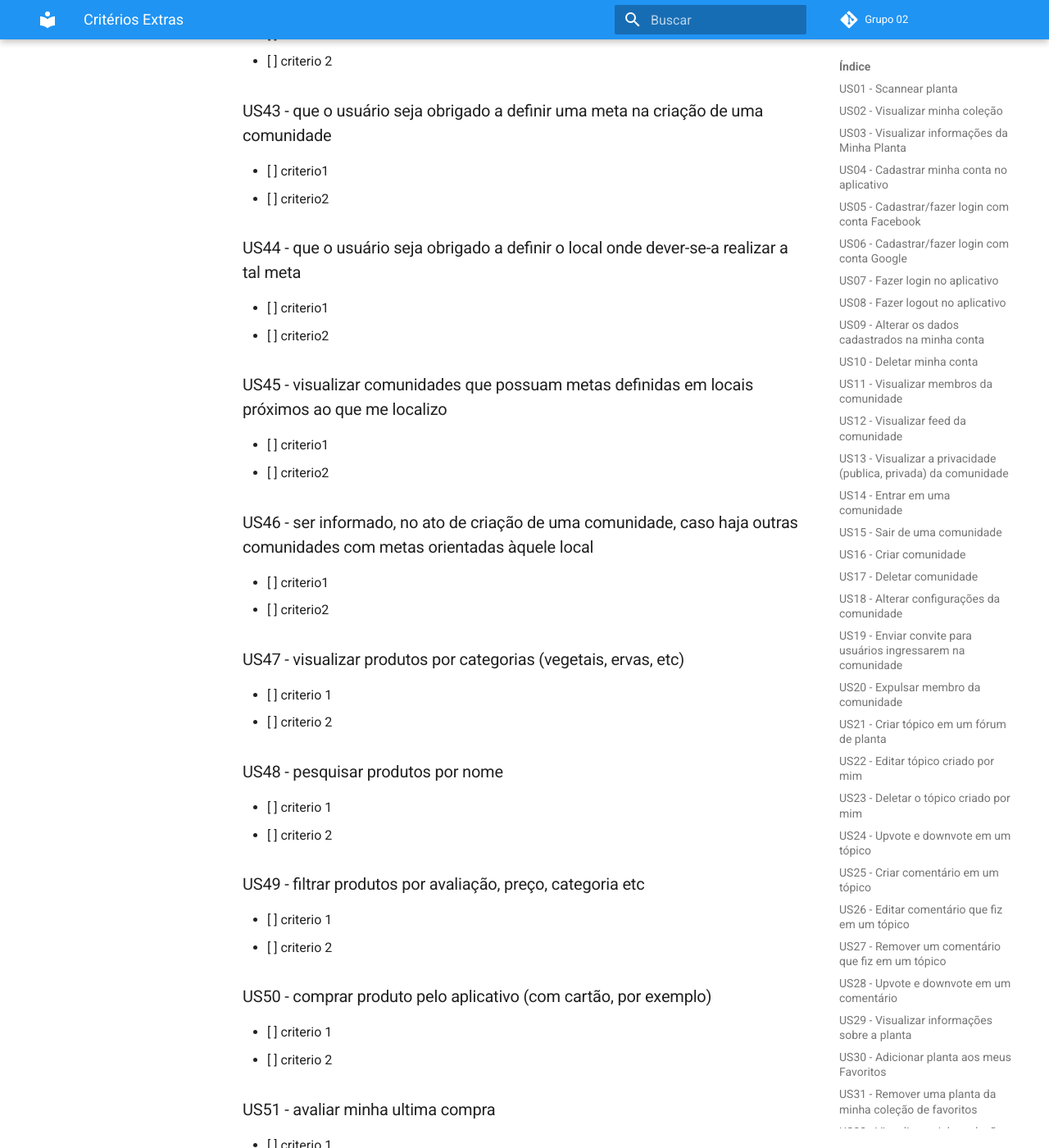
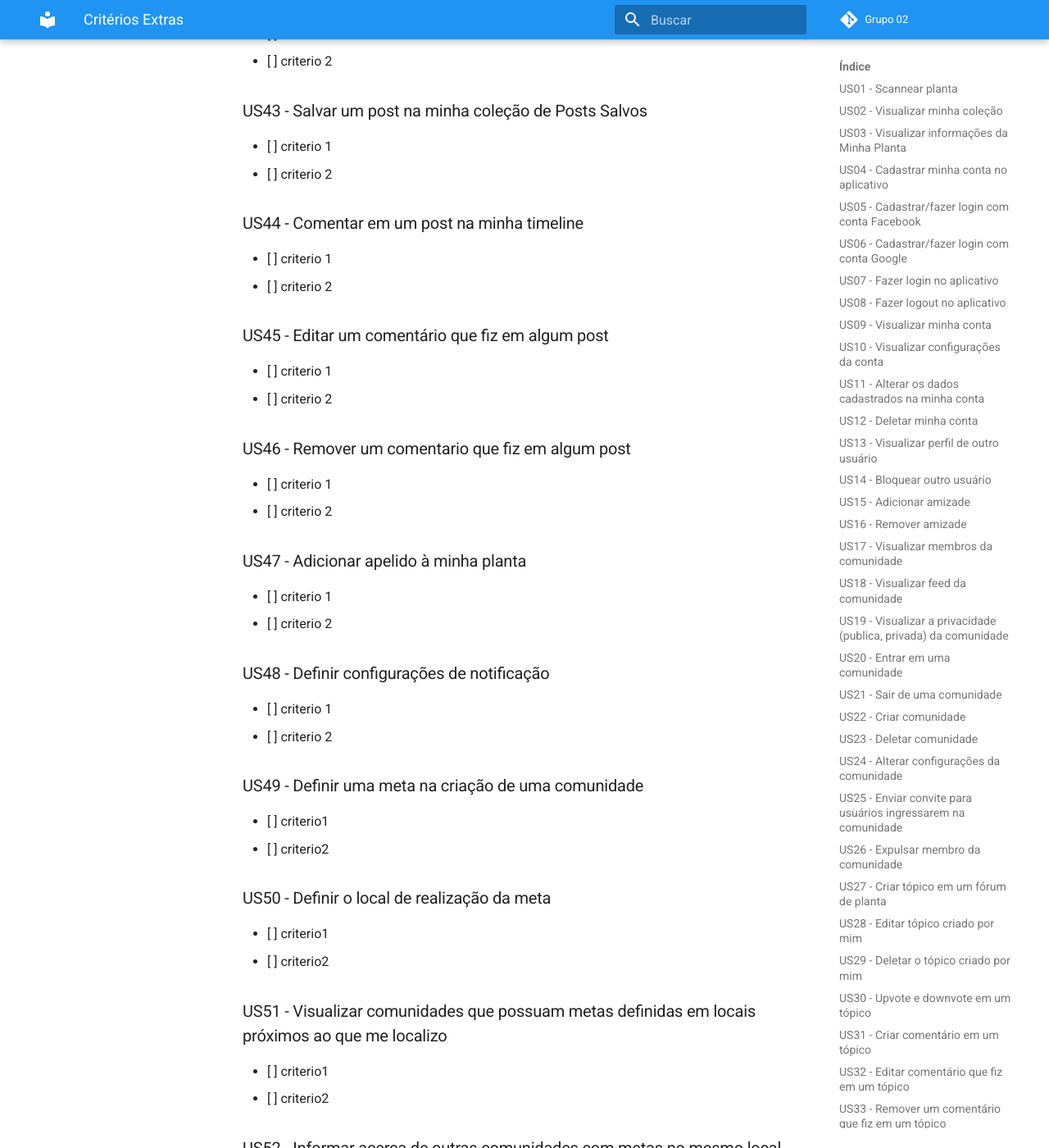
Before and after one commit to fga-eps-mds/2020.1-GaiaDex-wiki, an MkDocs documentation site: the page built from docs/product_backlog/extras.md, in a window 1280 px wide and 1400 px high, scrolled down 6940 px. Shown: the whole window at 82% size. Built offline with MkDocs 1.6.1 and Material for MkDocs 9.7.7, drawn with Linux system fonts in a browser that asks for light colours; comment, search, counter and statistics services are not loaded; old or Windows-style settings are respelled for this version of MkDocs; some of the changed text lies outside the part shown.

Commit message:
adicionando histórias de usuário

```diff
--- a/docs/product_backlog/extras.md
+++ b/docs/product_backlog/extras.md
@@ -47,110 +47,140 @@ Este artefato diz respeito a uma lista de critérios extras em relação às _hi
 - [ ] criterio 1
 - [ ] criterio 2
 
-### US09 - Alterar os dados cadastrados na minha conta
+### US09 - Visualizar minha conta
+
+- [ ] criterio1
+- [ ] criterio2
+
+### US10 - Visualizar configurações da conta
+
+- [ ] criterio1
+- [ ] criterio2
+
+### US11 - Alterar os dados cadastrados na minha conta
 
 - [ ] criterio 1
 - [ ] criterio 2
 
-### US10 - Deletar minha conta
+### US12 - Deletar minha conta
 
 - [ ] O sistema deve manter os tópicos e comentários nos fóruns (com a tag "usuario removido")
 - [ ] O sistema deve remover os posts, comentários em posts (tanto em comunidades como no próprio feed)
 
-### US11 - Visualizar membros da comunidade
+### US13 - Visualizar perfil de outro usuário
+
+- [ ] criterio1
+- [ ] criterio2
+
+### US14 - Bloquear outro usuário
+
+- [ ] criterio1
+- [ ] criterio2
+
+### US15 - Adicionar amizade
+
+- [ ] criterio1
+- [ ] criterio2
+
+### US16 - Remover amizade
+
+- [ ] criterio1
+- [ ] criterio2
+
+### US17 - Visualizar membros da comunidade
 
 - [ ] criterio 1
 - [ ] criterio 2
 
-### US12 - Visualizar feed da comunidade
+### US18 - Visualizar feed da comunidade
 
 - [ ] criterio 1
 - [ ] criterio 2
 
-### US13 - Visualizar a privacidade (publica, privada) da comunidade
+### US19 - Visualizar a privacidade (publica, privada) da comunidade
 
 - [ ] criterio 1
 - [ ] criterio 2
 
-### US14 - Entrar em uma comunidade
+### US20 - Entrar em uma comunidade
 
 - [ ] criterio 1
 - [ ] criterio 2
 
-### US15 - Sair de uma comunidade
+### US21 - Sair de uma comunidade
 
 - [ ] criterio 1
 - [ ] criterio 2
 
-### US16 - Criar comunidade
+### US22 - Criar comunidade
 
 - [ ] criterio 1
 - [ ] criterio 2
 
-### US17 - Deletar comunidade
+### US23 - Deletar comunidade
 
 - [ ] criterio 1
 - [ ] criterio 2
 
-### US18 - Alterar configurações da comunidade
+### US24 - Alterar configurações da comunidade
 
 - [ ] criterio 1
 - [ ] criterio 2
 
-### US19 - Enviar convite para usuários ingressarem na comunidade
+### US25 - Enviar convite para usuários ingressarem na comunidade
 
 - [ ] criterio 1
 - [ ] criterio 2
 
-### US20 - Expulsar membro da comunidade
+### US26 - Expulsar membro da comunidade
 
 - [ ] criterio 1
 - [ ] criterio 2
 
-### US21 - Criar tópico em um fórum de planta
+### US27 - Criar tópico em um fórum de planta
 
 - [ ] O usuário deve poder editar o estilo da descrição (tipo de fonte (título, subtitulo ou normal), negrito, sublinhado, tachado, mono-espaçado, centralizado, justificado e/ou alinhado à esquerda)
 - [ ] O usuário deve poder adicionar imagens à descrição
 - [ ] O usuário deve poder adicionar hyperlinks à descrição
 
-### US22 - Editar tópico criado por mim
+### US28 - Editar tópico criado por mim
 
 - [ ] O sistema deve explicitar que aquele tópico foi editado (com tag '[editado]' por exemplo)
 
-### US23 - Deletar o tópico criado por mim
+### US29 - Deletar o tópico criado por mim
 
 - [ ] O sistema deve perguntar ao usuário se ele _realmente_ gostaria de deletar o tópico ou não
 - [ ] O sistema deve deletar o tópico e todos os comentários realizados dentro do mesmo
 
-### US24 - Upvote e downvote em um tópico
+### US30 - Upvote e downvote em um tópico
 
 - [ ] O usuário, excetuando-se o criador do próprio tópico, deve poder dar uma avaliação positiva ou negativa por intermedio de dois botões auto-explicativos
 - [ ] O usuário deve poder desfazer qualquer uma das ações
 - [ ] O sistema deve mostrar a diferença (subtração) entre upvotes e downvotes
 
-### US25 - Criar comentário em um tópico
+### US31 - Criar comentário em um tópico
 
 - [ ] O usuário deve poder adicionar hyperlinks ao comentário
 - [ ] O usuário deve poder adicionar imagens ao comentário
 - [ ] O usuário deve poder editar o estilo da descrição (negrito, sublinhado, tachado, mono-espaçado)
 
-### US26 - Editar comentário que fiz em um tópico
+### US32 - Editar comentário que fiz em um tópico
 
 - [ ] O sistema deve explicitar que aquele comentário foi editado (com tag '[editado]' por exemplo)
 
-### US27 - Remover um comentário que fiz em um tópico
+### US33 - Remover um comentário que fiz em um tópico
 
 - [ ] O sistema deve perguntar ao usuário se ele _realmente_ gostaria de deletar o comentário ou não
 - [ ] O sistema deve trocar o conteudo da mensagem por algo explicativo (ex: "comentário removido pelo usuário")
 - [ ] O sistema deve manter a existência dos comentários em resposta ao comentário removido
 
-### US28 - Upvote e downvote em um comentário
+### US34 - Upvote e downvote em um comentário
 
 - [ ] O usuário, excetuando-se o criador do próprio comentário, deve poder dar uma avaliação positiva ou negativa por intermedio de dois botões auto-explicativos
 - [ ] O usuário deve poder desfazer qualquer uma das ações
 - [ ] O sistema deve mostrar a diferença (subtração) entre upvotes e downvotes
 
-### US29 - Visualizar informações sobre a planta
+### US35 - Visualizar informações sobre a planta
 
 - [ ] O usuário deve poder acessar links com informações complementares
 - [ ] O usuário deve poder visualizar os casos comuns de uso desta planta
@@ -164,127 +194,127 @@ Este artefato diz respeito a uma lista de critérios extras em relação às _hi
 - [ ] O usuário deve poder visualizar ícone indicando o tamanho/porte da planta (pequena...grande)
 - [ ] O usuário deve poder visualizar fotos de outros usuários desta mesma planta
 
-### US30 - Adicionar planta aos meus Favoritos
+### US36 - Adicionar planta aos meus Favoritos
 
 - [ ] criterio 1
 - [ ] criterio 2
 
-### US31 - Remover uma planta da minha coleção de favoritos
+### US37 - Remover uma planta da minha coleção de favoritos
 
 - [ ] criterio 1
 - [ ] criterio 2
 
-### US32 - Visualizar minha coleção de favoritos
+### US38 - Visualizar minha coleção de favoritos
 
 - [ ] criterio 1
 - [ ] criterio 2
 
-### US33 - Publicar fotos & textos
+### US39 - Publicar fotos & textos
 
 - [ ] criterio 1
 - [ ] criterio 2
 
-### US34 - Visualizar posts de minhas conexões
+### US40 - Visualizar posts de minhas conexões
 
 - [ ] criterio 1
 - [ ] criterio 2
 
-### US35 - Visualizar trending topics sobre minhas plantas favoritadas
+### US41 - Visualizar trending topics sobre minhas plantas favoritadas
 
 - [ ] criterio 1
 - [ ] criterio 2
 
-### US36 - Curtir/descurtir posts que aparecem na minha timeline
+### US42 - Curtir/descurtir posts que aparecem na minha timeline
 
 - [ ] criterio 1
 - [ ] criterio 2
 
-### US37 - Salvar um post na minha coleção de Posts Salvos
+### US43 - Salvar um post na minha coleção de Posts Salvos
 
 - [ ] criterio 1
 - [ ] criterio 2
 
-### US38 - Comentar em um post na minha timeline
+### US44 - Comentar em um post na minha timeline
 
 - [ ] criterio 1
 - [ ] criterio 2
 
-### US39 - Editar um comentário que fiz em algum post
+### US45 - Editar um comentário que fiz em algum post
 
 - [ ] criterio 1
 - [ ] criterio 2
 
-### US40 - Remover um comentario que fiz em algum post
+### US46 - Remover um comentario que fiz em algum post
 
 - [ ] criterio 1
 - [ ] criterio 2
 
-### US41 - Adicionar apelido à minha planta
+### US47 - Adicionar apelido à minha planta
 
 - [ ] criterio 1
 - [ ] criterio 2
 
-### US42 - Definir configurações de notificação
+### US48 - Definir configurações de notificação
 
 - [ ] criterio 1
 - [ ] criterio 2
 
-### US43 - que o usuário seja obrigado a definir uma meta na criação de uma comunidade
+### US49 - Definir uma meta na criação de uma comunidade
 
 - [ ] criterio1
 - [ ] criterio2
 
-### US44 - que o usuário seja obrigado a definir o local onde dever-se-a realizar a tal meta
+### US50 - Definir o local de realização da meta
 
 - [ ] criterio1
 - [ ] criterio2
 
-### US45 - visualizar comunidades que possuam metas definidas em locais próximos ao que me localizo
+### US51 - Visualizar comunidades que possuam metas definidas em locais próximos ao que me localizo
 
 - [ ] criterio1
 - [ ] criterio2
 
-### US46 - ser informado, no ato de criação de uma comunidade, caso haja outras comunidades com metas orientadas àquele local
+### US52 - Informar acerca de outras comunidades com metas no mesmo local
 
 - [ ] criterio1
 - [ ] criterio2
 
-### US47 - visualizar produtos por categorias (vegetais, ervas, etc)
+### US53 - Visualizar produtos por categorias (vegetais, ervas, etc)
 
-- [ ] criterio 1
-- [ ] criterio 2
+- [ ] criterio1
+- [ ] criterio2
 
-### US48 - pesquisar produtos por nome
+### US54 - Pesquisar produtos por nome
 
-- [ ] criterio 1
-- [ ] criterio 2
+- [ ] criterio1
+- [ ] criterio2
 
-### US49 - filtrar produtos por avaliação, preço, categoria etc
+### US55 - Filtrar produtos por avaliação, preço, categoria etc
 
-- [ ] criterio 1
-- [ ] criterio 2
+- [ ] criterio1
+- [ ] criterio2
 
-### US50 - comprar produto pelo aplicativo (com cartão, por exemplo)
+### US56 - Comprar produto pelo aplicativo (com cartão, por exemplo)
 
-- [ ] criterio 1
-- [ ] criterio 2
+- [ ] criterio1
+- [ ] criterio2
 
-### US51 - avaliar minha ultima compra
+### US57 - Avaliar minha ultima compra
 
-- [ ] criterio 1
-- [ ] criterio 2
+- [ ] criterio1
+- [ ] criterio2
 
-### US52 - fazer um anúncio
+### US58 - Fazer um anúncio
 
-- [ ] criterio 1
-- [ ] criterio 2
+- [ ] criterio1
+- [ ] criterio2
 
-### US53 - remover um anúncio
+### US59 - Remover um anúncio
 
-- [ ] criterio 1
-- [ ] criterio 2
+- [ ] criterio1
+- [ ] criterio2
 
-### US54 - pausar um anúncio
+### US60 - Pausar um anúncio
 
-- [ ] criterio 1
-- [ ] criterio 2
+- [ ] criterio1
+- [ ] criterio2
```
Also changed, not shown: docs/product_backlog/acceptance_criteria.md (+78 -47 lines), docs/product_backlog/product_backlog.md (+63 -56 lines).
